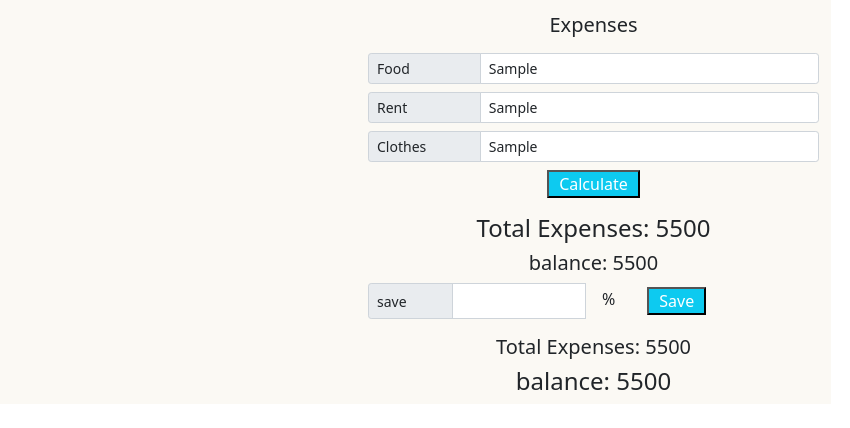
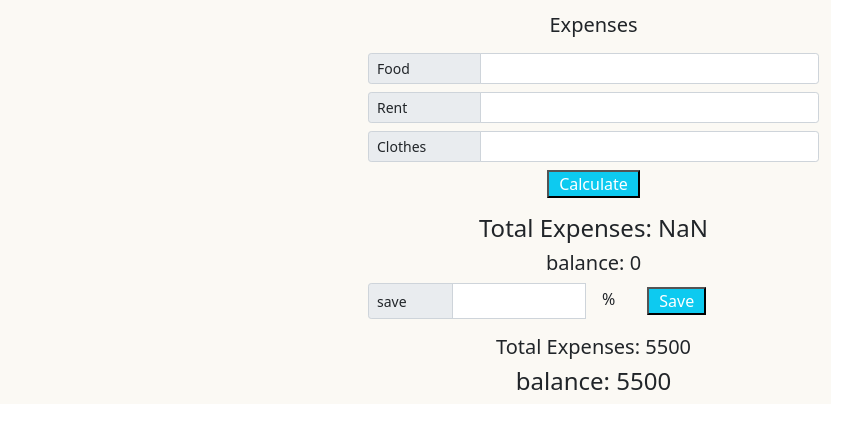
Before and after one commit to shafiul-naim/income-expense-management, a plain HTML site: page index.html in a window 1280 px wide. Both pictures are taken after typing "Sample", "Sample", "Sample" into the empty fields and a click on the button "Calculate". Shown: the part 152-580 px from the top of the page, without its empty margins (379-1229 px from the left). Drawn offline with nearby package versions, Linux system fonts and the light colour scheme.

Commit message:
total expense

```diff
--- a/index.html
+++ b/index.html
@@ -26,30 +26,30 @@
                         <h5 class="text-center mb-3">Income</h5>
                         <div class="input-group input-group-sm mb-3">
                             <span class="w-25 input-group-text" id="inputGroup-sizing-sm">Income</span>
-                            <input type="text" class="form-control" aria-label="Sizing example input" aria-describedby="inputGroup-sizing-sm">
+                            <input id="income-input" type="text" class="form-control" aria-label="Sizing example input" aria-describedby="inputGroup-sizing-sm">
                           </div>
                     </div>
                     <div>
                         <h5 class="my-3 text-center">Expenses</h5>
                         <div class="input-group input-group-sm mb-2">
                             <span class="w-25 input-group-text" id="inputGroup-sizing-sm">Food</span>
-                            <input type="text" class="form-control" aria-label="Sizing example input" aria-describedby="inputGroup-sizing-sm">
+                            <input id="food-expense" type="text" class="form-control" aria-label="Sizing example input" aria-describedby="inputGroup-sizing-sm">
                           </div>
                           <div class="input-group input-group-sm mb-2">
                             <span class="w-25 input-group-text" id="inputGroup-sizing-sm">Rent</span>
-                            <input type="text" class="form-control" aria-label="Sizing example input" aria-describedby="inputGroup-sizing-sm">
+                            <input id="rent-expense" type="text" class="form-control" aria-label="Sizing example input" aria-describedby="inputGroup-sizing-sm">
                           </div>
                           <div class="input-group input-group-sm mb-2">
                             <span class="w-25 input-group-text" id="inputGroup-sizing-sm">Clothes</span>
-                            <input type="text" class="form-control" aria-label="Sizing example input" aria-describedby="inputGroup-sizing-sm">
+                            <input id="clothes-expense" type="text" class="form-control" aria-label="Sizing example input" aria-describedby="inputGroup-sizing-sm">
                           </div>
                           <div class="text-center my-2">
-                            <button class="common-btn bg-info">Calculate</button>
+                            <button id="calculate-btn" class="common-btn bg-info">Calculate</button>
                           </div>
                     </div>
                     <div class="mt-3 text-center">
-                        <h4>Total Expenses: <span>5500</span></h4>
-                        <h5>balance: <span>5500</span></h5>
+                        <h4>Total Expenses: <span id="total-expense">0</span></h4>
+                        <h5>balance: <span id="remaining-balance">0</span></h5>
                     </div>
                     <div>
                         <div class="w-75 input-group input-group-sm mb-2">
--- a/js/app.js
+++ b/js/app.js
@@ -0,0 +1,28 @@
+const calculateBtn = document.getElementById('calculate-btn').addEventListener('click',function(){
+    const incomeInput = document.getElementById('income-input');
+    const income = incomeInput.value;
+
+    const foodExpense = parseInt(expenseList('food-expense'));
+    const rentExpense = parseInt(expenseList('rent-expense'));
+    const clothesExpense = parseInt(expenseList('clothes-expense'));
+    // const rentExpense = parseInt(document.getElementById('').value);
+    // const clothesExpense =parseInt(document.getElementById('clothes-expense').value);
+
+    /* const totalExpense =parseInt(document.getElementById('total-expense').value);
+    const clothesExpense =parseInt(document.getElementById('remaining-balance').value); */
+
+    const myExpense = expense(foodExpense, rentExpense, clothesExpense);
+    document.getElementById('total-expense').innerText = myExpense;
+})
+
+
+function expenseList(expenseName){
+    const expenseDetails = document.getElementById(expenseName).value;
+    document.getElementById(expenseName).value = "";
+    return expenseDetails;
+}
+
+function expense(food, rent, clothes){
+    const totalExpense = food+ rent+ clothes;
+    return totalExpense;
+}
```
